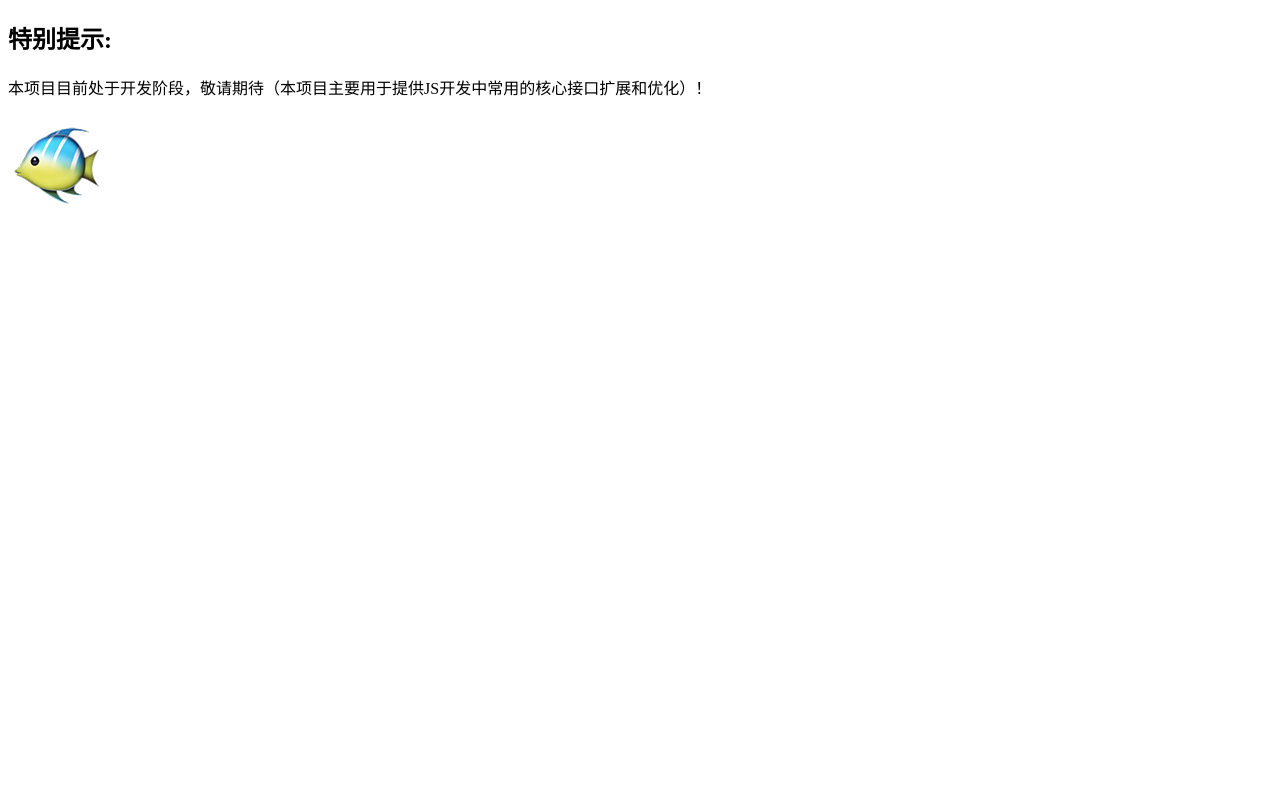
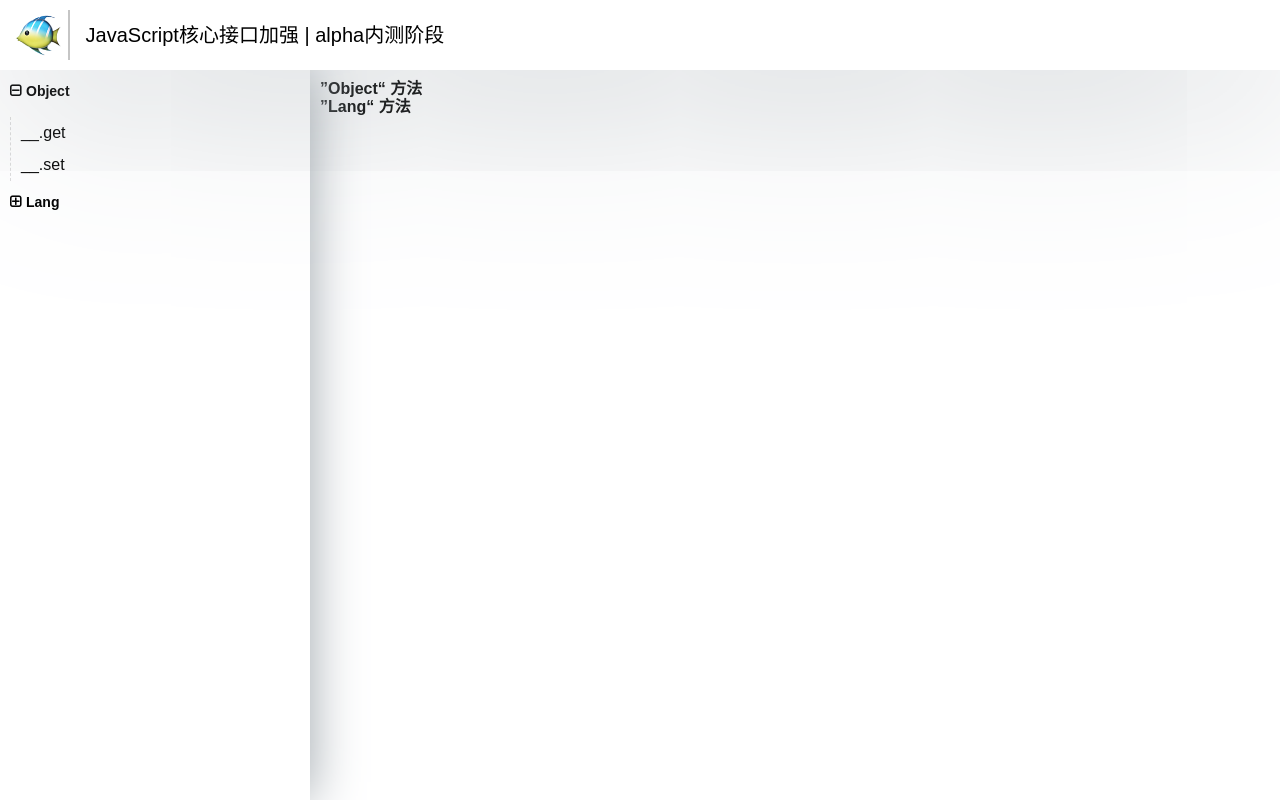
Before and after one commit to paper520/core.js, a website: page docs/index.html in a window 1280 px wide. Drawn offline with Linux system fonts and the light colour scheme.

Commit message:
docs文档主体

```diff
--- a/docs/index.html
+++ b/docs/index.html
@@ -7,17 +7,46 @@
     <meta http-equiv="X-UA-Compatible" content="ie=edge">
     <link rel="shortcut icon" href="core.js.png">
     <title>文档 | core.js</title>
+    <link rel="stylesheet" href="style.css">
+    <script>
+        function togger(target){
+            if(target.getAttribute('class')=='open'){
+                target.setAttribute('class','close');
+            }else{
+                target.setAttribute('class','open');
+            }
+        }
+    </script>
 </head>
 
 <body>
+    <div class="header">
+        <h2>@yelloxing/core.js</h2>
+        JavaScript核心接口加强 | alpha内测阶段
+    </div>
+    <div class='menu'>
 
-    <h2>
-        特别提示:
-    </h2>
-    <p>
-        本项目目前处于开发阶段，敬请期待（本项目主要用于提供JS开发中常用的核心接口扩展和优化）！
-    </p>
-    <img src="core.js.png">
+        <p>
+            <h4 class='open' onclick='togger(this)'>Object</h4>
+            <ul>
+                <li>__.get</li>
+                <li>__.set</li>
+            </ul>
+        </p>
+        <p>
+            <h4 class='close' onclick='togger(this)'>Lang</h4>
+            <ul>
+                <li>__.eq</li>
+                <li>__.isObject</li>
+                <li>__.isSymbol</li>
+            </ul>
+        </p>
+    </div>
+    <div class='content'>
+        <h4>”Object“ 方法</h4>
+
+        <h4>”Lang“ 方法</h4>
+    </div>
 
 </body>
 
--- /dev/null
+++ b/docs/style.css
@@ -0,0 +1,269 @@
+html {
+    /*
+  ------------------
+  防止iPhone在坚屏转向横屏时放大文字
+  ------------------
+  */
+    -ms-text-size-adjust: 100%;
+    -webkit-text-size-adjust: 100%;
+    /*
+  ------------------
+  统一行高
+  ------------------
+  */
+    line-height: 1.15;
+}
+
+button,
+input {
+    /*
+  ------------------
+  兼容部分手机下border不显示问题
+  ------------------
+  */
+    border: 1px solid #b2b2bd;
+}
+
+article,
+footer,
+header,
+nav,
+section {
+    /*
+  ------------------
+  修正旧浏览器未定义的块级元素
+  ------------------
+  */
+    display: block;
+}
+
+canvas,
+svg {
+    /*
+  ------------------
+  修正旧浏览器未定义的行内块元素
+  ------------------
+  */
+    display: inline-block;
+}
+
+* {
+    /*
+  ------------------
+  统一不同浏览器盒子尺寸计算方法
+  ------------------
+  */
+    box-sizing: border-box;
+}
+
+::-ms-clear,
+::-ms-reveal {
+    /*
+  ------------------
+  去掉IE浏览器输入框叉叉和眼睛
+  ------------------
+  */
+    display: none;
+}
+
+img {
+    /*
+  ------------------
+  针对火狐浏览器在img标签没有src时候的差异修复
+  ------------------
+  */
+    display: inline-block;
+}
+html {
+    /*
+  ------------------
+  设置默认字体为统一的安全字体
+  ------------------
+  */
+    font-family: sans-serif;
+}
+
+a {
+    /*
+  ------------------
+  默认去掉下划线
+  ------------------
+  */
+    text-decoration: none;
+}
+
+li {
+    /*
+  ------------------
+  去掉前置索引
+  ------------------
+  */
+    list-style-type: none;
+}
+
+ul,
+ol,
+p,
+h1,
+h2,
+h3,
+h4,
+h5,
+h6 {
+    /*
+  ------------------
+  去掉不喜欢的间距
+  ------------------
+  */
+    -webkit-margin-before: 0;
+    -webkit-margin-after: 0;
+    -webkit-padding-start: 0;
+    /*
+  ------------------
+  去掉不喜欢的间距，针对火狐浏览器
+  ------------------
+  */
+    margin-block-end: 0;
+    margin-block-start: 0;
+    padding-inline-start: 0;
+    /*
+  ------------------
+  修改IE和其它浏览器不一致问题
+  ------------------
+  */
+    padding: 0;
+    margin: 0;
+}
+
+body {
+    /*
+  ------------------
+  去掉默认的8px
+  ------------------
+  */
+    margin: 0;
+}
+
+table {
+    /*
+  ------------------
+  设置默认表格边框合并为一个单一的边框
+  ------------------
+  */
+    border-collapse: collapse;
+}
+html {
+    /* 统一rem计算基数 */
+    font-size: 100px;
+}
+
+body {
+    /* 恢复正常字体大小 */
+    font-size: .16rem;
+    overflow-y: hidden;
+}
+
+/* webkit下滚动条样式 */
+
+::-webkit-scrollbar {
+    width: .07rem;
+    height: .07rem;
+    background-color: #eee;
+}
+
+::-webkit-scrollbar-thumb {
+    height: .3rem;
+    background-color: #888;
+    border-radius: .05rem;
+}
+
+/* IE浏览器下 */
+
+* {
+    /*三角箭头的颜色*/
+    scrollbar-arrow-color: #888;
+    /*滚动条滑块按钮的颜色*/
+    scrollbar-face-color: #eeeeee;
+    /*滚动条整体颜色*/
+    scrollbar-highlight-color: #fff;
+    /*滚动条阴影*/
+    scrollbar-shadow-color: #ccc;
+    /*滚动条轨道颜色*/
+    scrollbar-track-color: #fff;
+}
+
+@font-face {
+    font-family: 'iconFont';
+    src: url('icon.woff');
+    font-weight: normal;
+    font-style: normal
+}
+
+.header{
+    height: .7rem;
+    line-height: .7rem;
+    font-size: .2rem;
+    vertical-align: top;
+    background-color: #fff;
+    box-shadow: 0 0 2.25rem #9da5ab;
+    position:fixed;
+    width: 100vw;
+    z-index: 1;
+}
+.header h2{
+    vertical-align: top;
+    display: inline-block;
+    background-image: url('./core.js.png');
+    font-size: 0;
+    width: .6rem;
+    margin: .1rem;
+    height: .5rem;
+    background-position: center;
+    background-repeat: no-repeat;
+    background-size: 90% auto;
+    border-right: 2px solid #c5c5c5;
+}
+
+.menu{
+    position: fixed;
+    left: 0;
+    top:.7rem;
+    width:3.1rem;
+    box-shadow: 0 0 0.5rem #9da5ab;
+    height: calc(100vh - .7rem);
+    overflow-y: scroll;
+    overflow-x: hidden;
+
+}
+.content{
+    padding:.8rem .1rem .1rem 3.2rem;
+}
+.menu h4{
+    font-size: .14rem;
+    line-height: 3em;
+    padding-left: .1rem;
+    cursor:  pointer;
+}
+.menu h4::before{
+ font-family: iconFont;
+ padding-right: .05rem;
+}
+.menu h4.open::before{
+    content: "\f147";
+}
+.menu h4.close::before{
+    content: "\f196";
+}
+.menu h4.close~ul{
+    display: none;
+}
+.menu ul{
+    margin-left: .1rem;
+    border-left: 1px dashed #dcdcdc;
+    margin-top: 0.05rem;
+}
+.menu li{
+    margin-left: .1rem;
+    line-height: 2em;
+    cursor: pointer;
+}
```
Also changed, not shown: docs/icon.woff (added), 1 other file.
